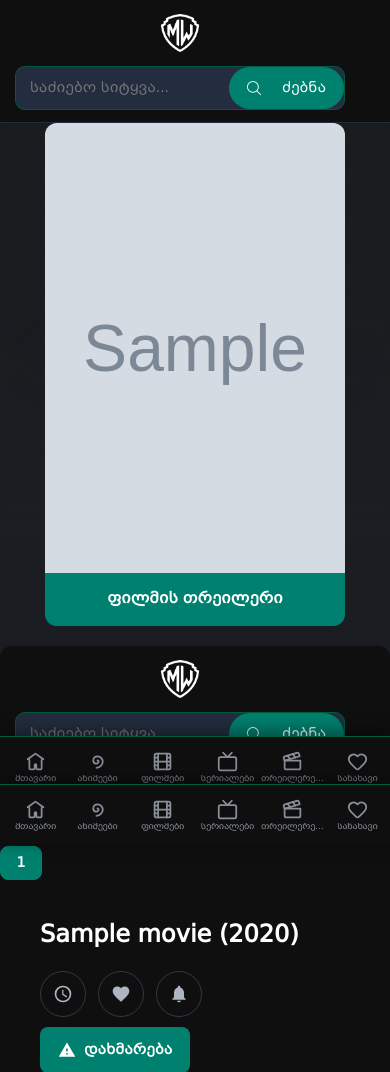
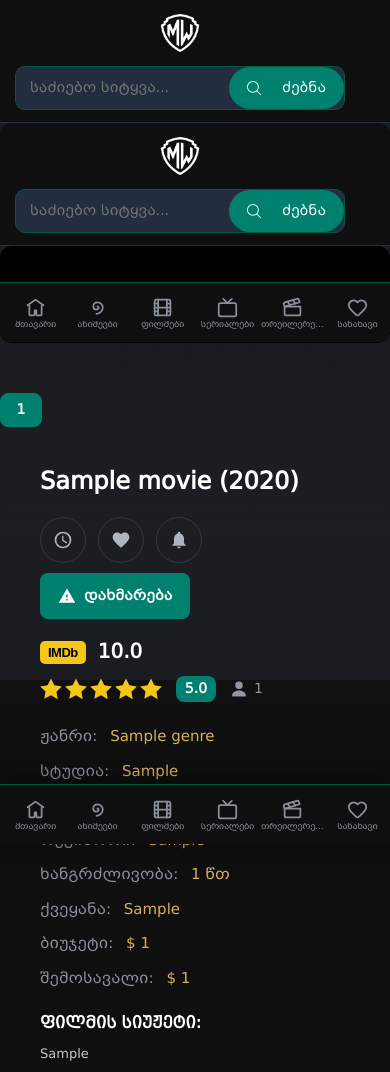
Before and after one commit to gmakh1996-netizen/Guga-repo, a Flask app: page /movie/1 in a window 390 px wide. Shown: the top 1072 px of the page. Run offline with Flask 3, Linux system fonts and the light colour scheme; tables that the repository leaves empty hold one stand-in row (values such as "Sample post"); grey boxes marked "Sample" are stand-in pictures; some libraries are stand-ins or nearby versions.

Commit message:
fix: dim search button text on desktop, cramped mobile video player
- header search button had color:#232d3f on desktop (nearly matching its own
  #008170 background), making the "ძებნა" label look faded; now white like
  every other button on the site
- mobile movie/series detail page: the poster + trailer button were forced
  visible via an unconditional display:flex!important rule, overriding the
  theme's own display:none for this breakpoint, which squeezed the actual
  video player down to ~150px tall below a huge poster. Poster/trailer button
  are now hidden on mobile so the player is the first thing shown, sized by
  a proper 16:9 aspect-ratio (~40% taller than before)

```diff
--- a/static/css/ge-custom.css
+++ b/static/css/ge-custom.css
@@ -141,10 +141,13 @@ html { scrollbar-width: thin; scrollbar-color: #005b41 transparent; }
 .movies-full__player { flex: 1 1 auto !important; width: auto !important; position: relative; aspect-ratio: auto !important; height: 100% !important; background: #000; border-radius: 12px; overflow: hidden; margin: 0 !important; float: none !important; font-size: 0 !important; }
 @media (max-width: 1200px) { .movies-full__content { height: 470px !important; } .movies-full__poster { flex-basis: 320px !important; width: 320px !important; } }
 @media (max-width: 860px) {
+  /* მობაილზე პოსტერი + თრეილერის ღილაკი საერთოდ არ გვინდა — მხოლოდ დიდი
+     ფლეერი; თემას თავად აქვს .movies-full__poster{display:none} ამ სიგანეზე,
+     მაგრამ ჩვენი ბაზისური .movies-full__poster{display:flex!important} (386px
+     desktop layout-ისთვის) მას გადაფარავდა — აქ ვშლით პოსტერს პირდაპირ */
   .movies-full__content { height: auto !important; flex-direction: column; }
-  .movies-full__poster { flex: none !important; width: 100% !important; max-width: 300px; height: auto !important; margin: 0 auto; }
-  .movies-full__poster img { aspect-ratio: 2/3; flex: none; }
-  .movies-full__player { height: auto !important; aspect-ratio: 16/9; width: 100% !important; }
+  .movies-full__poster { display: none !important; }
+  .movies-full__player { height: auto !important; aspect-ratio: 16/9 !important; width: 100% !important; }
 }
 .movies-full__player iframe { width: 100%; height: 100%; border: 0; display: block; }
 .ge-noplayer { display: flex; align-items: center; justify-content: center; height: 100%; color: #9aa0ac; }
@@ -297,7 +300,7 @@ html { scrollbar-width: thin; scrollbar-color: #005b41 transparent; }
   .header-top__logo { flex: 0 0 auto; }
   .header-top__search { flex: 0 0 auto; width: 340px !important; }
   .header-top__search button {
-    background: #008170 !important; color: #232d3f !important;
+    background: #008170 !important; color: #fff !important;
   }
   .sidebar {
     position: static !important; left: auto !important; top: auto !important;
```
